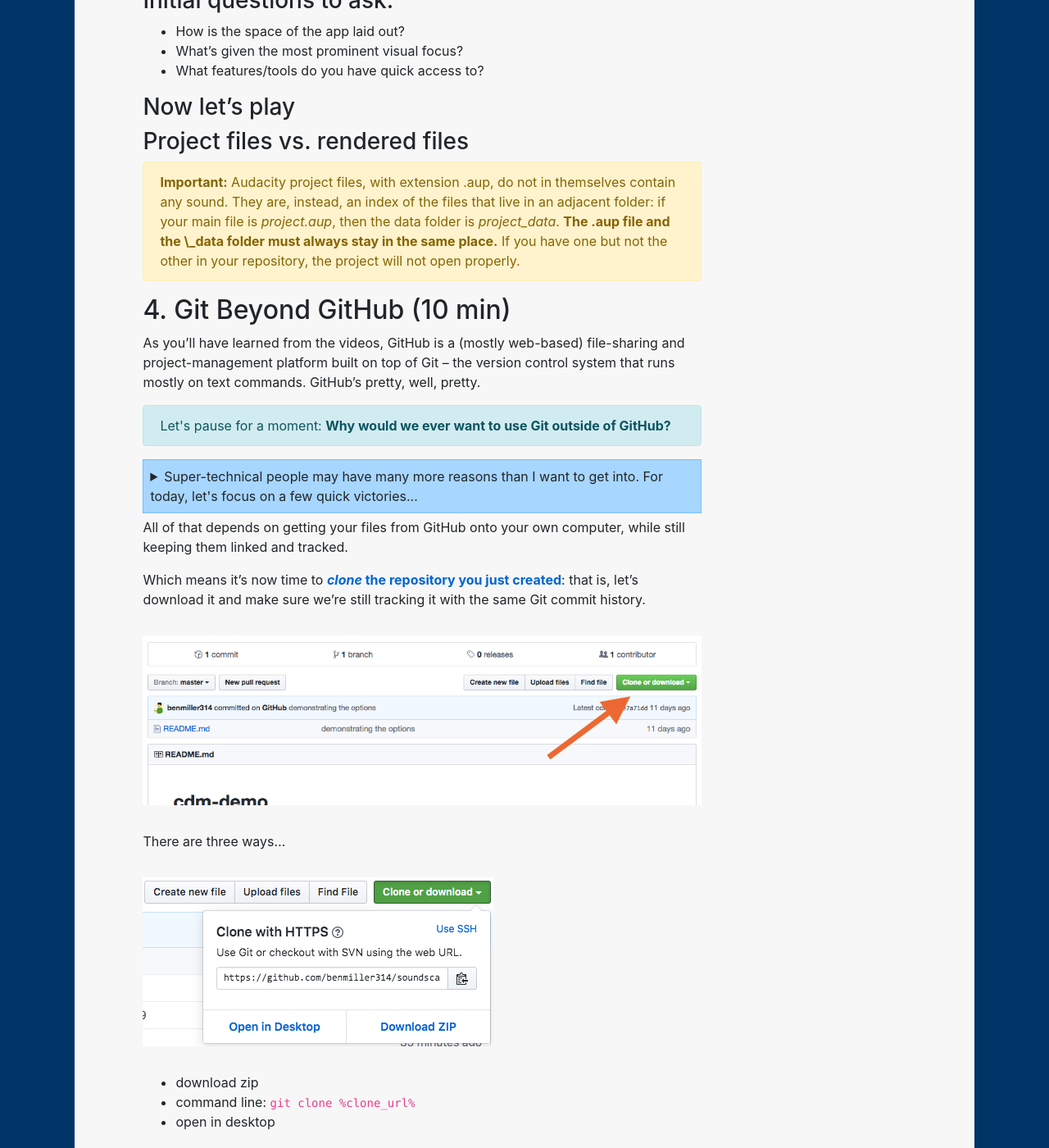
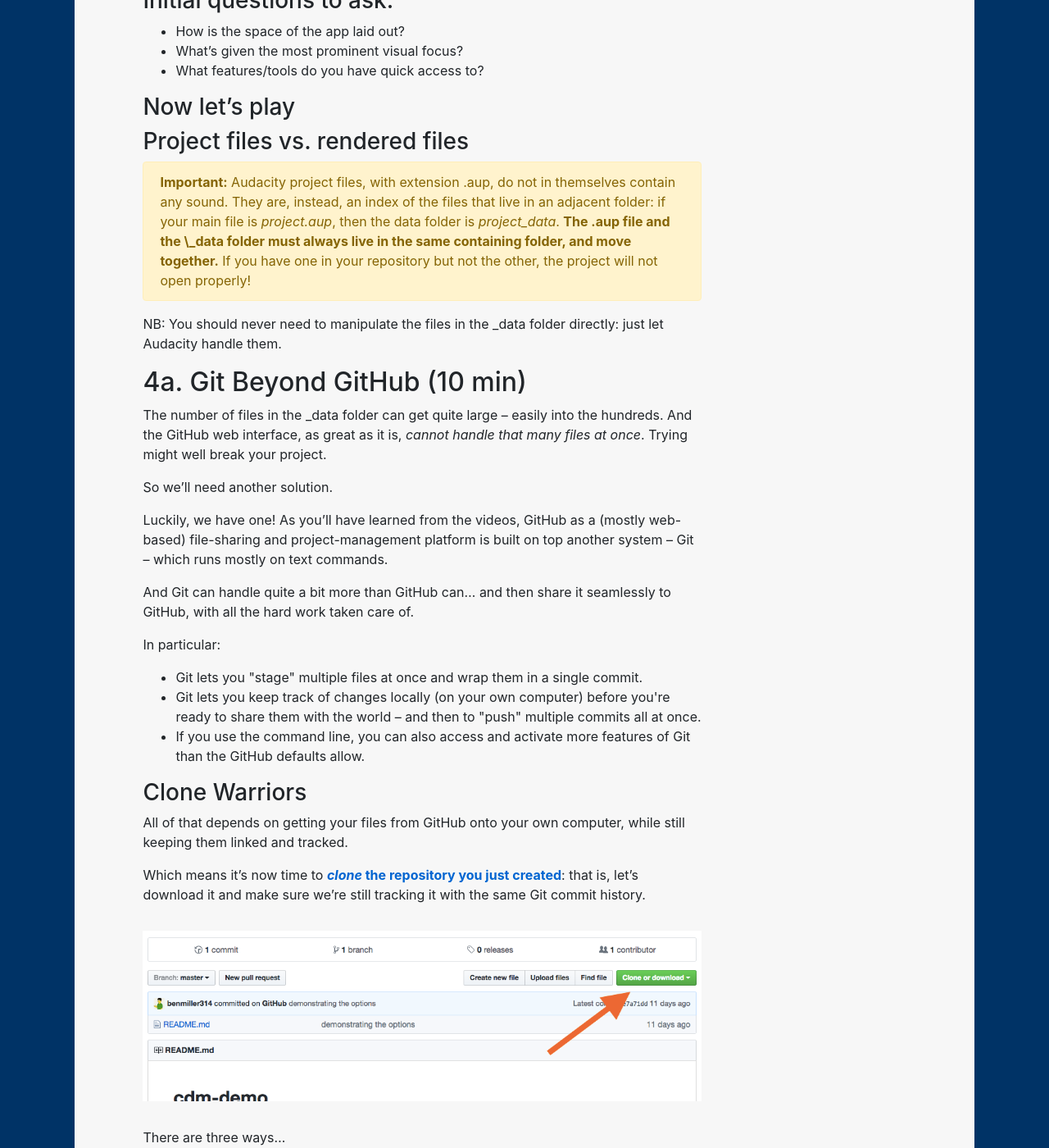
Before and after one commit to benmiller314/cdm2020spring, a Jekyll site: the page built from plans/lesson-03.md, in a window 1280 px wide and 1400 px high, scrolled down 1732 px. Shown: the whole window at 82% size. Built offline with Jekyll 4.4.1, drawn with Linux system fonts in a browser that asks for light colours; our own code applies the rules of GitHub Pages for plain Markdown files; some of the changed text lies outside the part shown.

Commit message:
post lesson 3 with several new screenshots

````diff
--- a/plans/lesson-03.md
+++ b/plans/lesson-03.md
@@ -91,38 +91,35 @@
 
 ### Project files vs. rendered files
 
+<!-- show Tyller's files -->
+
 <div class="alert alert-warning">
 <strong>Important:</strong> Audacity project files, with extension .aup, do not in themselves contain any sound. They are, instead, an index of the files that live in an adjacent folder: if your main file is <em>project.aup</em>, then the data folder is <em>project_data</em>.
 
-<strong>The .aup file and the \_data folder must always stay in the same place.</strong> If you have one but not the other in your repository, the project will not open properly.
+<strong>The .aup file and the \_data folder must always live in the same containing folder, and move together.</strong> If you have one in your repository but not the other, the project will not open properly!
 </div>
 
-## 4. Git Beyond GitHub (10 min)
+NB: You should never need to manipulate the files in the \_data folder directly: just let Audacity handle them.
+
+## 4a. Git Beyond GitHub (10 min)
+
+The number of files in the \_data folder can get quite large – easily into the hundreds. And the GitHub web interface, as great as it is, *cannot handle that many files at once*. Trying might well break your project.
+
+So we'll need another solution.
+
+Luckily, we have one! As you'll have learned from the videos, GitHub as a (mostly web-based) file-sharing and project-management platform is built on top another system – Git – which runs mostly on text commands.
+
+And Git can handle quite a bit more than GitHub can... and then share it seamlessly to GitHub, with all the hard work taken care of.
+
+In particular:
+<ul>
+<li>Git lets you "stage" multiple files at once and wrap them in a single commit.</li>
+<li>Git lets you keep track of changes locally (on your own computer) before you're ready to share them with the world – and then to "push" multiple commits all at once.</li>
+<li>If you use the command line, you can also access and activate more features of Git than the GitHub defaults allow.</li>
+</ul>
 
 
-
-
-
-As you'll have learned from the videos, GitHub is a (mostly web-based) file-sharing and project-management platform built on top of Git – the version control system that runs mostly on text commands. GitHub's pretty, well, pretty.
-
-<div class="alert alert-info">
-Let's pause for a moment: <strong>Why would we ever want to use Git outside of GitHub?</strong>
-</div>
-
-
-<details>
-<summary>Super-technical people may have many more reasons than I want to get into. For today, let's focus on a few quick victories... </summary>
-
-
-<ul>
-<li>Git lets us "stage" multiple files at once and wrap them in a single commit.</li>
-<li>Git lets us keep track of small changes locally before we're ready to share them with the world – and then to "push" multiple commits all at once.</li>
-<li>Using the command line lets us access and activate more features of Git than the GitHub defaults allow.</li>
-</ul>
-
-These will all be important for using Audacity, which we'll demonstrate next time.
-</details>
-
+### Clone Warriors
 All of that depends on getting your files from GitHub onto your own computer, while still keeping them linked and tracked.
 
 Which means it's now time to **[*clone* the repository you just created](https://help.github.com/articles/cloning-a-repository/)**: that is, let's download it and make sure we're still tracking it with the same Git commit history.
@@ -135,63 +132,71 @@
 
 <figure>
 <img alt="github clone or download button, open" src="../assets/img/github-clone-or-download-2.png" />
+
+<figcaption>
+<ul><li> <!-- The most obvious is --> download zip (but I don't recommend this)</li>
+<li>command line: <code>git clone %clone_url%</code></li>
+<li>open in desktop (I recommend this)<ul><li>If you haven't yet downloaded GH Desktop, it'll automatically redirect you to a page where you can.</li></ul></li></ul>
+</figcaption>
+
+</figure>
+
+<figure>
+<img alt="github open in desktop – choose file location" src="../assets/img/github-clone-where-to-save.png"
+<figcaption>Click that little "choose" button to get a dialog box, letting you put the files somewhere you can access them easily. <!-- And don't panic if you get an error that the location already contains files! Just click the "choose" button and go somewhere else. --></figcaption>
+</figure>
+
+## 5. Multiple Views of the Same Files
+
+Where do the files go when you clone them? You could use Windows Explorer or Mac Finder to open the folder you just saved to...
+
+... but how to do commits there? How to see file history?
+
+
+### The command line: behind the scenes
+//See also the ["Git and GitHub for Poets" episode 1.5, intro to the command line](https://youtu.be/oK8EvVeVltE).//
+
+Much as a repository is just another name for a file folder you're tracking, the <em>command line</em> is just another way of seeing the files you're used to seeing in windows. (Note the lowercase 'w.') Instead of a graphical interface, everything here will be text.
+
+
+The command line goes by many names: a.k.a. _Terminal_ on Mac, or _GitBash_ (or _PowerShell_) on Windows. If you're not sure how to open it, try <a href="https://learnpythonthehardway.org/book/appendix-a-cli/ex1.html">these instructions</a>.
+
+
+<figure>
+<img alt="terminal window showing git status command" src="../assets/img/terminal-git-status.png" />
+<figcaption>Above, a terminal window. In the top line, the text to the left of the dollar sign ($) is a "prompt," showing where you are and who you're logged in as; text to the right are commands entered. Here, <code>git status</code> yields information about the repository's state (what's new, modified, or deleted since the last commit) and gives tips about how to proceed (last line before the return of the prompt).
+</figcaption>
 </figure>
 
 
-* download zip
-* command line: `git clone %clone_url%`
-* open in desktop
-
-## 4. Multiple Views of the Same Files
-
-Where do the files go when you clone them? You could use Windows Explorer or Mac Finder to open the folder...
-
-... but how to do commits there? How to see file history?
-
-Enter the **command line**, a.k.a. _Terminal_ on Mac, or _GitBash_ (or _PowerShell_) on Windows.
-
-<div class="alert alert-warning">
-Not sure how to open a command line? Try <a href="https://learnpythonthehardway.org/book/appendix-a-cli/ex1.html">these instructions</a>.
-</div>
-
-Much as a repository is just another name for a file folder you're tracking, the command line is just another way of seeing the files you're used to seeing in windows. (Lowercase 'w.')
-
-<div class="alert alert-info">
-Change something in one view, and it changes in the other. Because it's really the same place.
-</div>
-
-### Moving around at the command line
-
-To get where you're going:
+**To get where you're going:**
 ```bash
 cd path/to/your/folder    # change directory
 pwd               # print working directory (i.e. where am I?)
 ls                # list directory contents
 cd ..             # go up one directory level
 cd ~              # go to home folder
+open .            # open the current directory in Finder/Explorer
 ```
 
-To clone a remote repository (i.e. a project on GitHub): grab the URL from that download button and use it instead of the %remote_url% in this command:
+NB: As a shortcut to the folder path in step one above, you can type `cd ` (note the space) and just drag-and-drop the folder from Finder/Explorer into the command line.
+NB: You can also press `tab` to autocomplete a partial file or folder name.
+
+<div class="alert alert-info">
+Change something in one view, and it changes in the other. Because it's really the same place.
+</div>
+
+
+**Basic git workflow:**
 ```bash
-git clone %remote_url%
-```
-(Note that you'll then need to `cd` into the directory that creates.)
-
-To see what git is tracking:
-```bash
-git status
-```
-
-Basic git workflow:
-```bash
-git status
+git status           # see what git is tracking / what's changed
 git pull             # download changes from GitHub
 git status           # start of loop
 # here you make changes to your files
 git add %filename%   # optionally repeat
 git status
 git commit -m "your headline commit message - note the quotes" -m "your optional extra details, if you want them, just go in a second message."
-                     # repeat loop as desired
+                     # repeat add/commit loop as desired
 git push             # publish your changes
 ```
 
@@ -199,13 +204,19 @@
 
 ### Yet another view
 
-Alternately, if you've downloaded [https://desktop.github.com](GitHub Desktop), you can use a visual interface to accomplish all of those local commands. And it'll also generously prompt you to push changes when you've finished committing them.
+Alternately, if you've downloaded [GitHub Desktop](https://desktop.github.com), you can use a visual interface to accomplish all of those local commands. And it'll also generously prompt you to push changes when you've finished committing them.
 
 <!-- Ben quickly demos -->
 
+<figure>
+<img alt="github desktop shows status and diff view by default" src="../assets/img/github-desktop-status.png">
+<figcaption>Above, Github Desktop. Checking the boxes at the left is akin to <code>git add</code>; uncheck to unstage individual files, as they'll all be selected by default. Commit messages are entered at the bottom left. A button to push is part of the toolbar at the top right.
+</figcaption>
+</figure>
+
 (NB: If you haven't tried GH Desktop in a few years, it's vastly improved since then.)
 
-## 3b. Back to making use of Git outside of GitHub
+## 4b. Back to Git Beyond GitHub
 
 <div class="alert alert-success">
 With all that settled, let's finally take advantage of Git outside of GitHub, and <strong>make two changes in the same commit:</strong>
@@ -217,55 +228,12 @@
 Then <em>push</em> your changes so they appear on GitHub.
 </div>
 
+
+
 EXT: If you're already good with all this – e.g. if you've used Git before – please help others who are catching up.
 
 
-# 4. Very Brief Intro to the Command Line: going behind the scenes (but the usual scenes)
 
-Much as a repository is just another name for a file folder you're tracking, the command line is just another way of seeing the files you're used to seeing in windows. (Lowercase 'w.')
-
-<div class="alert alert-warning">
-Not sure how to open a command line? Try <a href="https://learnpythonthehardway.org/book/appendix-a-cli/ex1.html">these instructions</a>.
-</div>
-
-To get where you're going:
-```bash
-cd path/to/your/folder    # change directory
-ls                # list directory contents
-```
-
-Download the folder, preserving the connected history:
-```bash
-git clone %clone_url%
-```
-<div class="alert alert-warning">
-NB: Don't include those percent signs; that's just my way of saying that <em>clone_url</em> is a variable, not a literal string you need to type in.
-</div>
-
-Core commands you'll need often:
-
-```bash
-git status
-git pull             # download changes from GitHub
-git status           # start of loop
-git add %filename%
-git status
-git commit -m "your headline commit message" -m "your optional extra details, if you want them, just go in a second message."
-                     # repeat loop as desired
-git push             # publish your changes
-```
-
-<div class="alert alert-info">
-<strong>NB:</strong> Edits that you make outside of the command line are reflected in the command line. Why? Because <em>it's the same folder, just viewed from a different vantage point.</em>
-</div>
-
-## 5. A little command line setup for the Soundscape Narrative
-
-Armed with that primer, let's do one more thing at the command line before you go out and start recording and editing soundscapes.
-
-<div class="alert alert-success">
-<a href="https://github.com/pitt-cdm/soundscape-prompt#setup" class="alert-link">Head back into the assignment prompt, and scroll down to Setup.</a> Follow the instructions there.
-</div>
 
 # HW for next time:
 * **Download** the [Audacity](https://www.audacityteam.org/download/) audio editor, or update to the latest version if you already have it.
@@ -273,18 +241,20 @@
 * **Bring** headphones – we should have time to practice using it!
 
 * **Listen** to the following recordings made by students in response to a similar prompt:
-<!-- update next time with examples from this class where possible -->
+<!-- update each time with examples from this class where possible -->
   - Barner, Tyller. "Coffee Shop Conversations." *Digital Media and Pedagogy Showcase Spring 2019.* [http://dmap.pitt.edu/node/248](http://dmap.pitt.edu/node/248).
-  - Funke, Taylor. "Soundscape - Day In: Day Out." *Digital Media and Pedagogy.* [http://dmap.pitt.edu/node/177](http://dmap.pitt.edu/node/177).
-  - Johnson, Beth. "Hello." *Digital Media and Pedagogy Showcase Spring 2019.* [http://dmap.pitt.edu/node/249](http://dmap.pitt.edu/node/249).
-  - Wick, Thomas. "Soundscape - Expedition to Planets Unknown." *Digital Media and Pedagogy Showcase Spring 2018.* [http://dmap.pitt.edu/node/178](http://dmap.pitt.edu/node/178).
+  - Funke, Taylor. "Soundscape - Day In: Day Out." *Digital Media and Pedagogy Showcase Spring 2018.* [http://dmap.pitt.edu/node/177](http://dmap.pitt.edu/node/177).
+  - Quaid, Fatema. "A Haunted Halt." *Digital Media and Pedagogy Showcase Fall 2019.* [http://dmap.pitt.edu/node/295](http://dmap.pitt.edu/node/295).
+  - Wick, Thomas. "Soundscape - Expedition to Planets Unknown." *Digital Media and Pedagogy Showcase Spring 2018.* [http://dmap.pitt.edu/node/178](http://dmap.pitt.edu/node/178). (NB: starts loud; turn volume down)
 
 * **Listen**, as well, to the following audio tracks from the first few minutes of successful TV dramas:
   - [Breaking Bad]({{site.github.baseurl}}/assets/sound/bb-pilot-opening.mp3). Sound extracted from https://www.youtube.com/watch?v=D-G8weg2Ndg under Fair Use, for instructional purposes.
-  - [Battlestar Galactica]({{site.github.baseurl}}/assets/sound/bg-pilot-opening.mp3). Sound extracted from https://www.youtube.com/watch?v=9VBTcDF1eVQ under Fair Use, for instructional purposes.
+  - [Battlestar Galactica]({{site.github.baseurl}}/assets/sound/bg-pilot-opening.mp3). Sound extracted from https://www.youtube.com/watch?v=9VBTcDF1eVQ under Fair Use, for instructional purposes. (NB: starts very quiet)
 
-* **Write** a short blog post [on the issue queue]({{site.github.issues_url}}/2): What do you notice, i.e. what stands out while reading or listening? What does that suggest, or what does it make you wonder?
+* **Write** a short blog post to the appropriate thread [on the issue queue]({{site.github.issues_url}}): What do you notice, i.e. what stands out while reading or listening? What does that suggest, or what does it make you wonder?
 
-* _Optional:_ This will be part of the homework for next weekend, but if you want to get a head start, **read** the following advice on sound recording, **listening to the embedded clips**:
+<hr/>
+
+* _Optional:_ This will be part of the homework for the weekend, but if you want to get a head start, **read** the following advice on sound recording, **listening to the embedded clips**:
   - Fowkes, Stuart. “The Top 5 Things You Need to Make a Great Field Recording.” *Cities & Memory: Field Recordings, Sound Map, Sound Art*, 13 Aug. 2014, [https://citiesandmemory.com/2014/08/top-5-things-need-make-great-field-recording/](https://citiesandmemory.com/2014/08/top-5-things-need-make-great-field-recording/).
   - MacAdam, Alison. “6 NPR Stories That Breathe Life into Neighborhood Scenes.” *NPR Training*, 30 Oct. 2015, [https://training.npr.org/audio/six-npr-stories-that-breathe-life-into-neighborhood-scenes/](https://training.npr.org/audio/six-npr-stories-that-breathe-life-into-neighborhood-scenes/). (**Note the time skips she recommends**: sometimes a long clip is embedded, but not meant to be listened to in full.)
````
Also changed, not shown: assets/img/github-clone-open-in-desktop.png (added), assets/img/github-clone-where-to-save.png (added), assets/img/github-desktop-status.png (added), assets/img/terminal-git-status.png (added).
